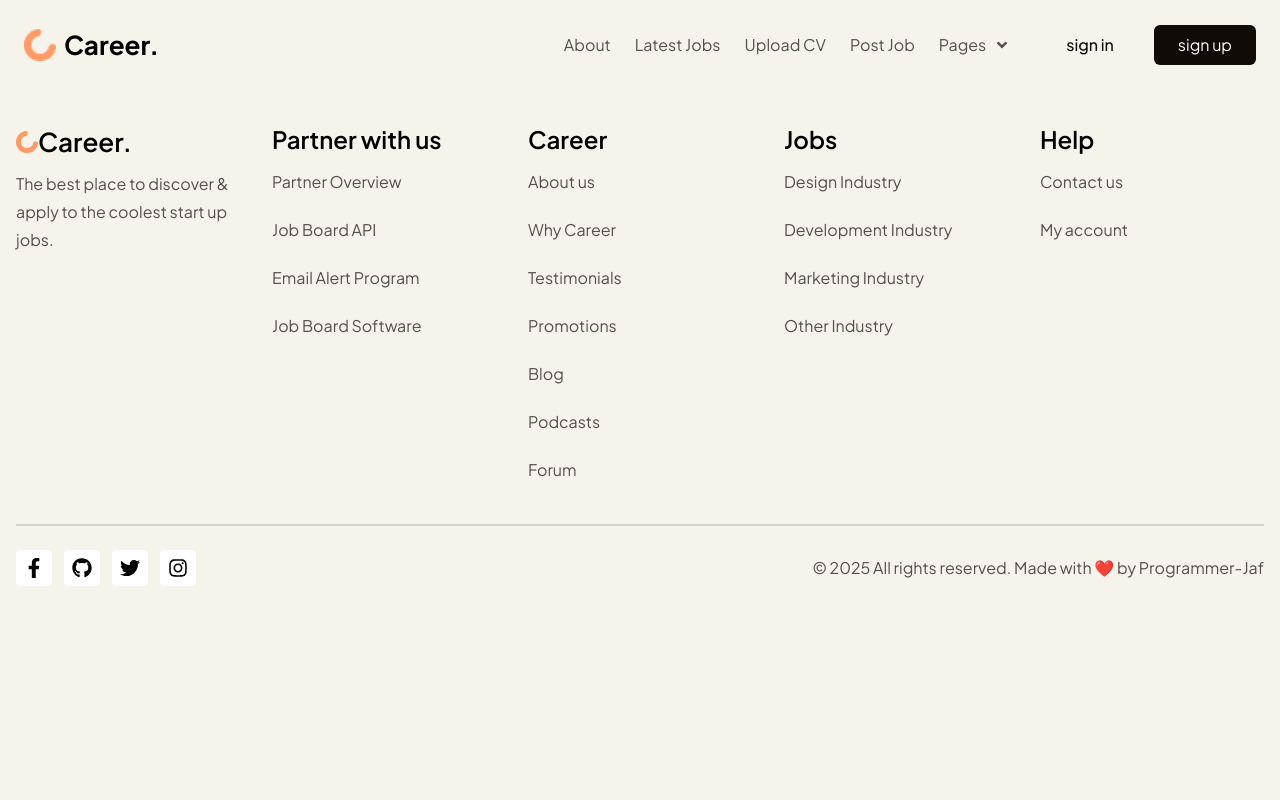
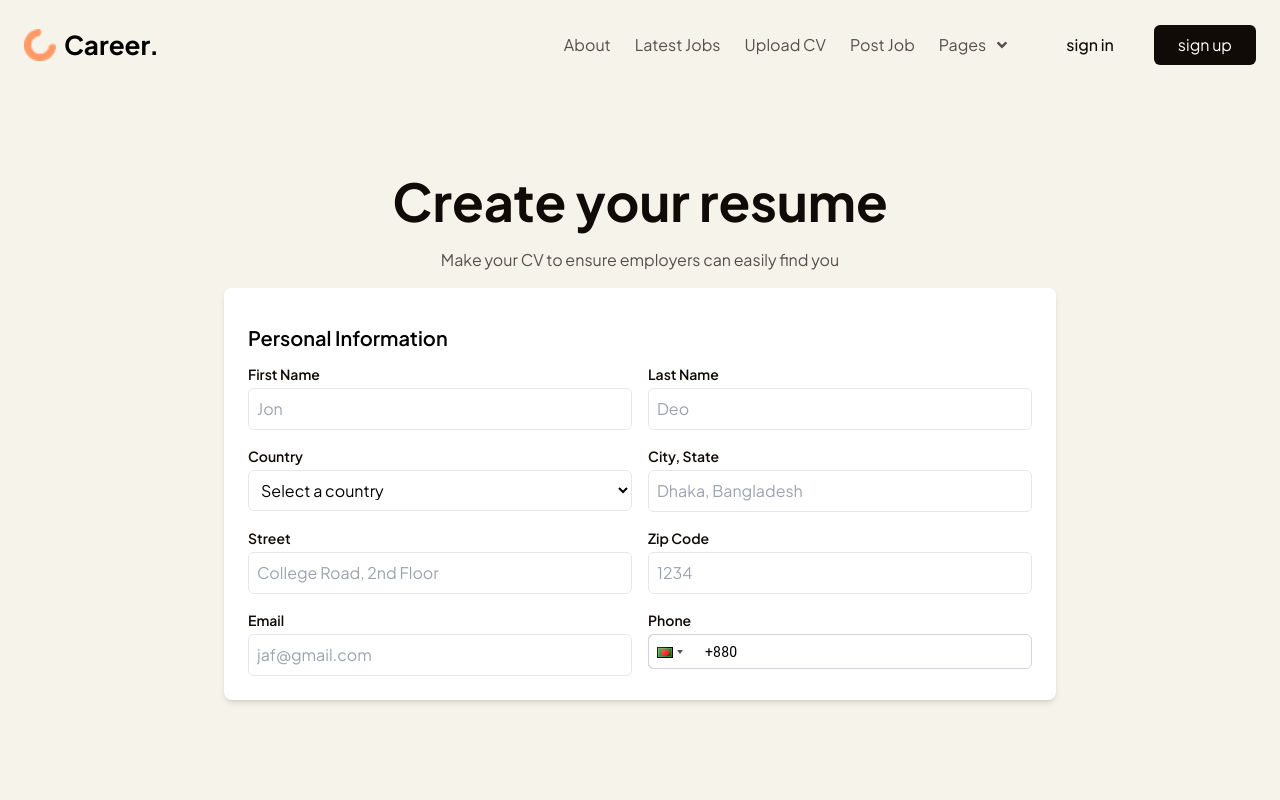
Before and after one commit to programmer-jaf/Career-frontend, a React (Vite) app: page /create-cv in a window 1280 px wide. Shown: the top 800 px of the page. Built offline with nearby package versions, Linux system fonts and the light colour scheme.

Commit message:
install some packages and style resume section

```diff
--- a/package.json
+++ b/package.json
@@ -13,10 +13,12 @@
   "dependencies": {
     "@reduxjs/toolkit": "^2.7.0",
     "axios": "^1.9.0",
+    "classnames": "^2.5.1",
     "react": "^19.0.0",
     "react-countup": "^6.5.3",
     "react-dom": "^19.0.0",
     "react-icons": "^5.5.0",
+    "react-phone-input-2": "^2.15.1",
     "react-redux": "^9.2.0",
     "react-router-dom": "^7.5.3",
     "react-toastify": "^11.0.5"
--- /dev/null
+++ b/src/components/CountrySelect.jsx
@@ -0,0 +1,31 @@
+import React from "react";
+
+const countries = [
+  "Afghanistan", "Albania", "Algeria", "Andorra", "Angola", "Argentina", "Australia",
+  "Bangladesh", "Belgium", "Brazil", "Canada", "China", "Denmark", "Egypt", "France",
+  "Germany", "India", "Indonesia", "Italy", "Japan", "Malaysia", "Mexico", "Netherlands",
+  "Nigeria", "Norway", "Pakistan", "Russia", "Saudi Arabia", "Singapore", "South Africa",
+  "Spain", "Sweden", "Switzerland", "Thailand", "United Arab Emirates", "United Kingdom",
+  "United States", "Vietnam"
+];
+
+const CountrySelect = ({ id = "country", name = "country", value, onChange }) => {
+  return (
+    <select
+      id={id}
+      name={name}
+      value={value}
+      onChange={onChange}
+      className="border outline-none rounded-md p-2 mt-1 bg-white"
+    >
+      <option value="">Select a country</option>
+      {countries.map((country) => (
+        <option key={country} value={country}>
+          {country}
+        </option>
+      ))}
+    </select>
+  );
+};
+
+export default CountrySelect;
--- /dev/null
+++ b/src/components/PhoneInput.jsx
@@ -0,0 +1,31 @@
+import React, { useState } from 'react';
+import PhoneInput from 'react-phone-input-2';
+import 'react-phone-input-2/lib/style.css';
+
+const PhoneNumberInput = () => {
+  const [phone, setPhone] = useState('');
+
+  return (
+    <div className="flex flex-col w-full">
+      <label htmlFor="phone" className="text-sm text-black-primary font-semibold">
+        Phone
+      </label>
+      <PhoneInput
+        country={'bd'}
+        value={phone}
+        onChange={setPhone}
+        inputProps={{
+          name: 'phone',
+          required: true,
+          id: 'phone',
+        }}
+        containerClass="w-full mt-1"
+        inputClass="!w-full !border !border-gray-300 !rounded-r-md !outline-none !py-2 !pl-14 !pr-3"
+        buttonClass="!border !border-r-0 !border-gray-300 !bg-white !rounded-l-md"
+        dropdownClass="!border !border-gray-300 !shadow-md"
+      />
+    </div>
+  );
+};
+
+export default PhoneNumberInput;
--- a/src/index.css
+++ b/src/index.css
@@ -10,3 +10,14 @@
     background-color: #F5F3EA;
   }
 }
+
+/* Hide number input spinners */
+input[type="number"]::-webkit-inner-spin-button,
+input[type="number"]::-webkit-outer-spin-button {
+  -webkit-appearance: none;
+  margin: 0;
+}
+
+input[type="number"] {
+  -moz-appearance: textfield; /* Firefox */
+}
--- a/src/pages/CreateCV.jsx
+++ b/src/pages/CreateCV.jsx
@@ -1,11 +1,12 @@
-import React from 'react'
+import React from "react";
+import ResumeSection from "../sections/CreateCV/ResumeSection";
 
 const CreateCV = () => {
   return (
     <div>
+      <ResumeSection />
+    </div>
+  );
+};
 
-    </div>
-  )
-}
-
-export default CreateCV
+export default CreateCV;
--- /dev/null
+++ b/src/sections/CreateCV/ResumeSection.jsx
@@ -0,0 +1,148 @@
+import React from "react";
+import CountrySelect from "../../components/CountrySelect"; // adjust path as needed
+import "react-phone-input-2/lib/style.css";
+import PhoneNumberInput from "../../components/PhoneInput";
+
+const ResumeSection = () => {
+  return (
+    <div className="container max-w-7xl mx-auto flex flex-col items-center justify-center p-4 md:py-20">
+      <h1 className="text-h2 font-bold text-black-primary">
+        Create your resume
+      </h1>
+      <p className="text-grey-primary text-base my-4">
+        Make your CV to ensure employers can easily find you
+      </p>
+      <div className="bg-white p-6 rounded-lg w-full md:w-2/3 shadow-md">
+        <form action="" method="post">
+          <h3 className="text-xl font-semibold my-3 ">Personal Information</h3>
+          {/* first and last name */}
+          <div className="flex flex-col md:flex-row gap-4">
+            <div className="flex flex-col w-full">
+              <label
+                htmlFor="name"
+                className="text-sm text-black-primary font-semibold"
+              >
+                First Name
+              </label>
+              <input
+                type="text"
+                id="first-name"
+                name="first-name"
+                placeholder="Jon"
+                className="border outline-none rounded-md p-2 mt-1"
+              />
+            </div>
+            <div className="flex flex-col w-full">
+              <label
+                htmlFor="email"
+                className="text-sm text-black-primary font-semibold"
+              >
+                Last Name
+              </label>
+              <input
+                type="text"
+                id="last-name"
+                name="last-name"
+                placeholder="Deo"
+                className="border outline-none rounded-md p-2 mt-1"
+              />
+            </div>
+          </div>
+          {/* Country and City,State */}
+          <div className="flex flex-col md:flex-row gap-4 mt-4">
+            <div className="flex flex-col w-full">
+              <label
+                htmlFor="country"
+                className="text-sm text-black-primary font-semibold"
+              >
+                Country
+              </label>
+              <CountrySelect />
+            </div>
+            <div className="flex flex-col w-full">
+              <label
+                htmlFor="city-state"
+                className="text-sm text-black-primary font-semibold"
+              >
+                City, State
+              </label>
+              <input
+                type="text"
+                id="city-state"
+                name="city-state"
+                placeholder="Dhaka, Bangladesh"
+                className="border outline-none rounded-md p-2 mt-1"
+              />
+            </div>
+          </div>
+          {/* Street and Zip code */}
+          <div className="flex flex-col md:flex-row gap-4 mt-4">
+            <div className="flex flex-col w-full">
+              <label
+                htmlFor="street"
+                className="text-sm text-black-primary font-semibold"
+              >
+                Street
+              </label>
+              <input
+                type="text"
+                id="street"
+                name="street"
+                className="border outline-none rounded-md p-2 mt-1"
+                placeholder="College Road, 2nd Floor"
+              />
+            </div>
+            <div className="flex flex-col w-full">
+              <label
+                htmlFor="zip-code"
+                className="text-sm text-black-primary font-semibold"
+              >
+                Zip Code
+              </label>
+              <input
+                type="number"
+                id="zip-code"
+                name="zip-code"
+                inputMode="numeric"
+                pattern="[0-9]*"
+                placeholder="1234"
+                className="border outline-none rounded-md p-2 mt-1"
+              />
+            </div>
+          </div>
+          {/* email and phone */}
+          <div className="flex flex-col md:flex-row gap-4 mt-4">
+            <div className="flex flex-col w-full">
+              <label
+                htmlFor="email"
+                className="text-sm text-black-primary font-semibold"
+              >
+                Email
+              </label>
+              <input
+                type="email"
+                id="email"
+                name="email"
+                className="border outline-none rounded-md p-2 mt-1"
+                placeholder="jaf@gmail.com"
+              />
+            </div>
+            <div className="flex flex-col w-full">
+              <label
+                htmlFor="phone"
+                className="text-sm text-black-primary font-semibold"
+              ></label>
+              <PhoneNumberInput
+                inputClass="!w-full !border !rounded-md !p-2 !mt-1"
+                buttonClass="!border !rounded-l-md"
+              />
+            </div>
+          </div>
+          {/* TODO: start work from here */}
+        </form>
+      </div>
+    </div>
+  );
+};
+
+export default ResumeSection;
```
Also changed, not shown: 1 other file (tests, documents, lock files or other folders).
